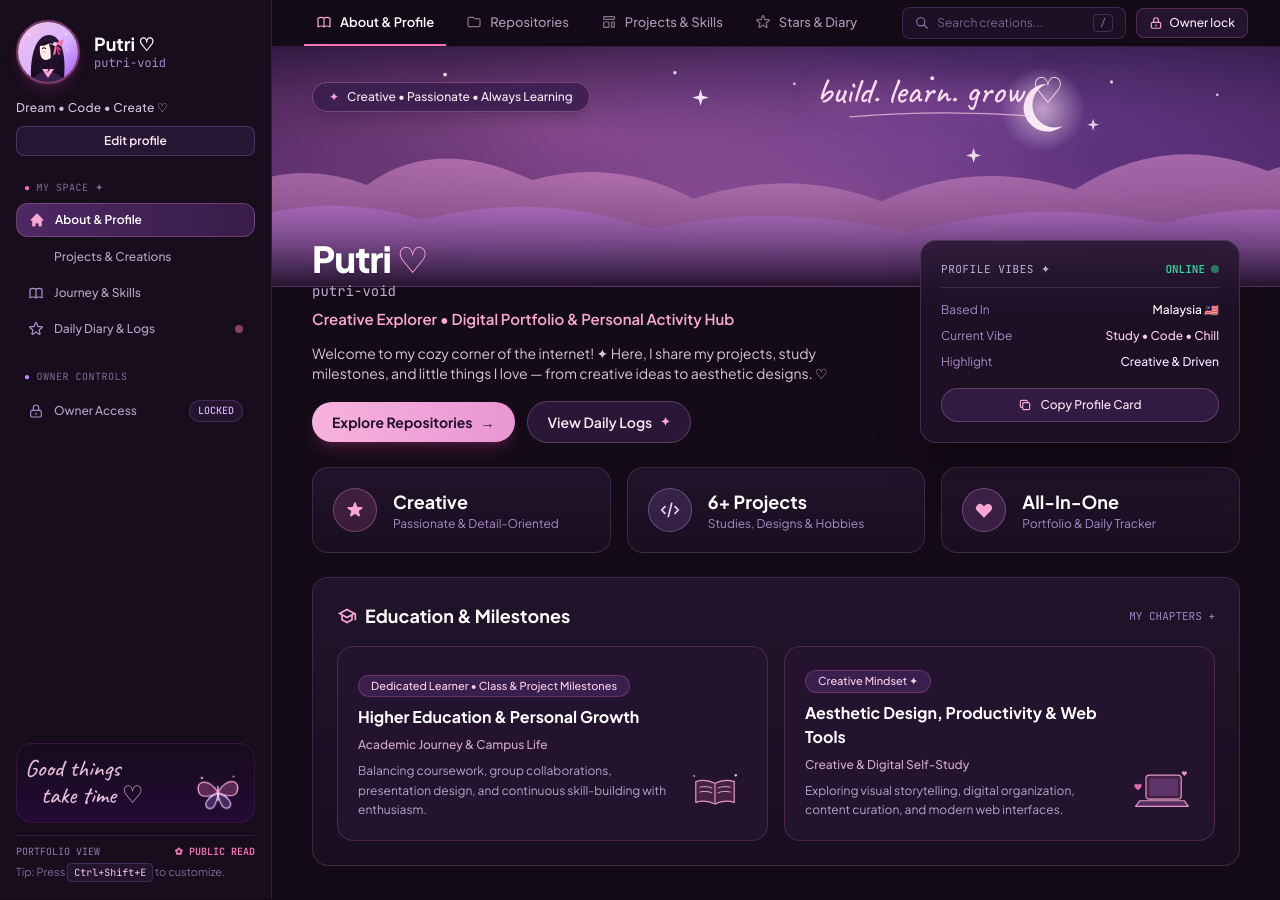
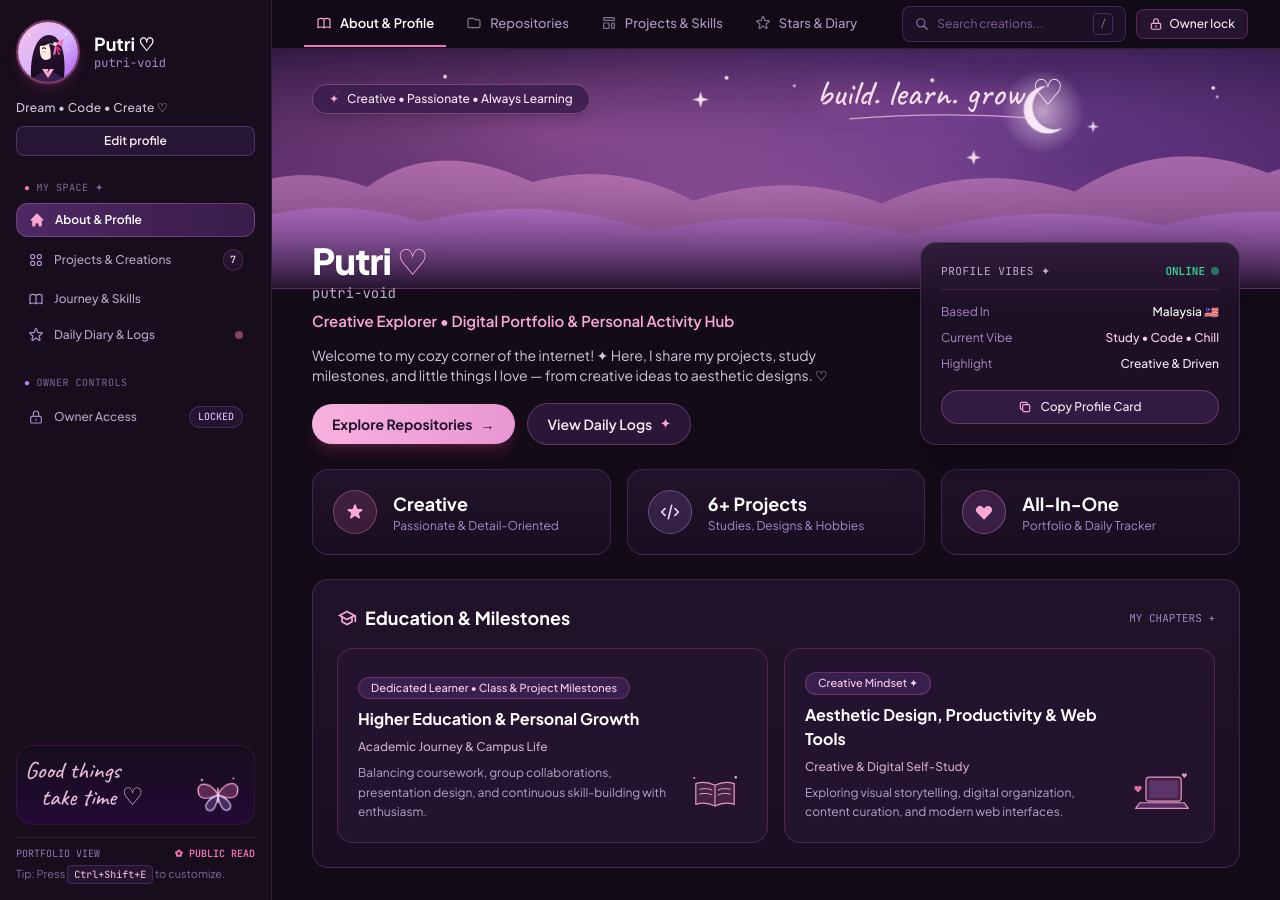
Before and after one commit to incessbyputri/IncessXanon, a plain HTML site: page index.html in a window 1280 px wide. Drawn offline with nearby package versions, Linux system fonts and the light colour scheme.

Commit message:
Refactor HTML structure and update project count

```diff
--- a/index.html
+++ b/index.html
@@ -181,11 +181,11 @@
           <button onclick="switchTab('projects')" data-nav="projects" class="nav-item w-full flex items-center justify-between px-3 py-2 rounded-xl text-xs font-medium transition-all text-purple-200/75 hover:text-white hover:bg-purple-900/35">
             <span class="flex items-center gap-2.5">
               <svg class="w-4 h-4 text-purple-300/80 shrink-0" fill="none" stroke="currentColor" stroke-width="1.8" viewBox="0 0 24 24">
-          <button onclick="switchTab('projects')" data-nav="projects" class="nav-item w-full flex items-center gap-2.5 px-3 py-2 rounded-xl text-xs font-medium transition-all text-purple-200/75 hover:text-white hover:bg-purple-900/35">
-            <svg class="w-4 h-4 text-purple-300/80 shrink-0" fill="none" stroke="currentColor" stroke-width="1.8" viewBox="0 0 24 24">
-              <path stroke-linecap="round" stroke-linejoin="round" d="M4 6a2 2 0 012-2h2a2 2 0 012 2v2a2 2 0 01-2 2H6a2 2 0 01-2-2V6zM14 6a2 2 0 012-2h2a2 2 0 012 2v2a2 2 0 01-2 2h-2a2 2 0 01-2-2V6zM4 16a2 2 0 012-2h2a2 2 0 012 2v2a2 2 0 01-2 2H6a2 2 0 01-2-2v-2zM14 16a2 2 0 012-2h2a2 2 0 012 2v2a2 2 0 01-2 2h-2a2 2 0 01-2-2v-2z"/>
-            </svg>
-            <span>Projects &amp; Creations</span>
+                <path stroke-linecap="round" stroke-linejoin="round" d="M4 6a2 2 0 012-2h2a2 2 0 012 2v2a2 2 0 01-2 2H6a2 2 0 01-2-2V6zM14 6a2 2 0 012-2h2a2 2 0 012 2v2a2 2 0 01-2 2h-2a2 2 0 01-2-2V6zM4 16a2 2 0 012-2h2a2 2 0 012 2v2a2 2 0 01-2 2H6a2 2 0 01-2-2v-2zM14 16a2 2 0 012-2h2a2 2 0 012 2v2a2 2 0 01-2 2h-2a2 2 0 01-2-2v-2z"/>
+              </svg>
+              <span>Projects &amp; Creations</span>
+            </span>
+            <span id="sidebar-project-count" class="text-[10px] font-mono px-1.5 py-0.5 rounded-full bg-[#251430] text-pink-200 border border-pink-400/20">7</span>
           </button>
 
           <button onclick="switchTab('experience')" data-nav="experience" class="nav-item w-full flex items-center gap-2.5 px-3 py-2 rounded-xl text-xs font-medium transition-all text-purple-200/75 hover:text-white hover:bg-purple-900/35">
@@ -357,7 +357,7 @@
               </svg>
               <input id="global-search-input" type="text" oninput="handleQuickSearch(this.value)" placeholder="Search creations..." class="bg-transparent border-none outline-none text-xs text-pink-100 placeholder-purple-300/50 w-full" />
             </div>
-            <kbd class="px-1.5 py-0.2 rounded border border-purple-400/25 text-[10px] font-mono text-purple-300/60">/</kbd>
+            <kbd class="px-1.5 py-0.5 rounded border border-purple-400/25 text-[10px] font-mono text-purple-300/60">/</kbd>
           </div>
 
           <button onclick="openOwnerUnlockModal()" id="header-owner-lock-btn" class="px-3 py-1.5 rounded-lg text-xs font-medium border border-pink-400/25 bg-[#251430] hover:bg-[#311b40] text-pink-100 flex items-center gap-1.5 transition" title="Owner Access">
@@ -382,7 +382,7 @@
       </div>
 
       <!-- ========================================================= -->
-      <!-- TAB 1: ABOUT & PROFILE (EXACT DREAMY TWILIGHT HERO)       -->
+      <!-- TAB 1: ABOUT & PROFILE (DREAMY TWILIGHT HERO)            -->
       <!-- ========================================================= -->
       <section id="tab-overview" class="space-y-6 pb-8">
 
@@ -409,13 +409,13 @@
 
               <!-- Soft Glowing Stars -->
               <g fill="#fff6fc">
-                <circle cx="110" cy="42" r="1.6" opacity="0.8"/>
+                <circle cx="110" cy="42" r="1.6" class="animate-twinkle"/>
                 <circle cx="240" cy="30" r="2" opacity="0.9"/>
                 <circle cx="380" cy="54" r="1.4" opacity="0.7"/>
-                <circle cx="490" cy="28" r="1.8" opacity="0.85"/>
+                <circle cx="490" cy="28" r="1.8" class="animate-twinkle"/>
                 <circle cx="620" cy="40" r="1.5" opacity="0.75"/>
                 <circle cx="770" cy="34" r="2.1" opacity="0.9"/>
-                <circle cx="965" cy="38" r="1.7" opacity="0.8"/>
+                <circle cx="965" cy="38" r="1.7" class="animate-twinkle"/>
                 <circle cx="1080" cy="52" r="1.5" opacity="0.75"/>
                 <!-- 4-Point Sparkle Stars -->
                 <path d="M518 46 L520 53 L527 55 L520 57 L518 64 L516 57 L509 55 L516 53 Z" opacity="0.9"/>
@@ -1292,14 +1292,6 @@
       }
     }
 
-    function handlePlusQuickAction() {
-      if (!isOwnerUnlocked) {
-        openOwnerUnlockModal();
-      } else {
-        openAddProjectModal();
-      }
-    }
-
     function handleQuickSearch(val) {
       searchQuery = (val || '').trim().toLowerCase();
       if (searchQuery && activeTab !== 'projects') {
@@ -1573,6 +1565,8 @@
       renderExperienceAndSkills();
       renderActivities();
       syncOwnerVisibility();
+      const countEl = document.getElementById('sidebar-project-count');
+      if (countEl) countEl.textContent = appState.projects.length;
     }
 
     function getEducationIllustrationSVG(type) {
@@ -1605,6 +1599,7 @@
       const p = appState.profile;
       document.getElementById('sidebar-name').textContent = `${p.name} ♡`;
       document.getElementById('sidebar-handle').textContent = p.nickname || 'putri-void';
+      document.getElementById('sidebar-tagline').textContent = p.tagline || 'Dream • Code • Create ♡';
       document.getElementById('hero-name').innerHTML = `${escapeHTML(p.name)} <span class="text-pink-300 font-normal">♡</span>`;
       document.getElementById('hero-handle').textContent = p.nickname || 'putri-void';
       document.getElementById('hero-role').textContent = p.role;
```
